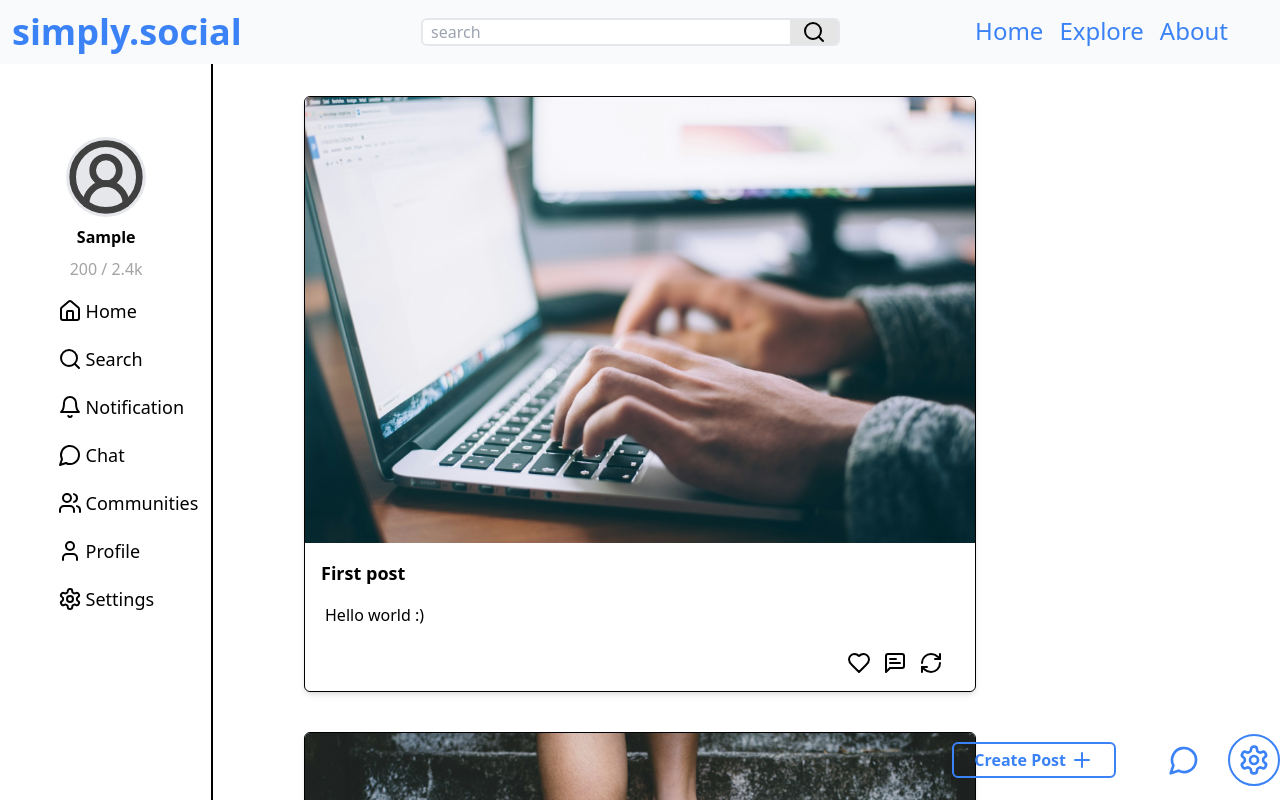
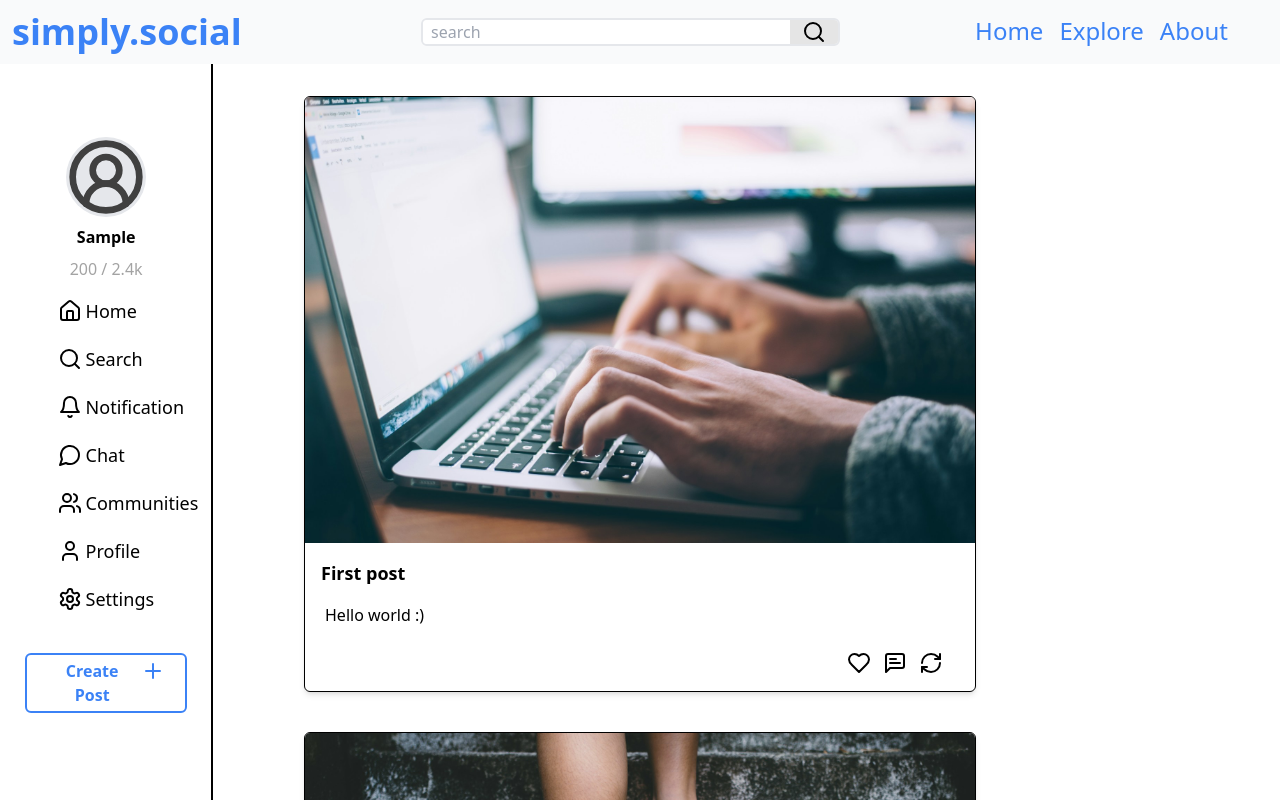
Before and after one commit to cswebdev/vite-blog-site, a React (Vite) app: page /signup in a window 1280 px wide. Both pictures are taken after typing "Sample", "Sample", "Sample" into the empty fields and a click on the button "Submit". Shown: the top 800 px of the page. Built offline with nearby package versions, Linux system fonts and the light colour scheme.

Commit message:
updating sidebar and bottom bar

```diff
--- a/src/App.tsx
+++ b/src/App.tsx
@@ -3,7 +3,7 @@ import HomePage from "./pages/HomePage";
 import LandingPage from "./pages/LandingPage";
 import UserSettings from "./pages/UserSettings";
 import NavBar from "./components/NavBar";
-import BottomBar from "./components/BottomBar";
+// import BottomBar from "./components/BottomBar";
 import SignUp from "./pages/SignUp";
 
 function App() {
@@ -32,9 +32,9 @@ function App() {
                <Route path="/signup" element={<SignUp />} />
             </Routes>
          </div>
-         <div className="fixed bottom-0 w-full">
+         {/* <div className="fixed bottom-0 w-full">
             <BottomBar />
-         </div>
+         </div> */}
       </div>
    );
 }
--- a/src/components/DropDownMenu.tsx
+++ b/src/components/DropDownMenu.tsx
@@ -1,5 +1,5 @@
 import { useState, useEffect } from "react";
-import { DropDownMenuProps } from "../types/Types";
+import { DropDownMenuProps } from "../types/types";
 import "../styles.css";
 import { Settings } from "lucide-react";
 // import ThemeToggle from "./ThemeToggle";
--- a/src/components/sidebar/Sidebar.tsx
+++ b/src/components/sidebar/Sidebar.tsx
@@ -1,4 +1,4 @@
-import { CircleUserRound } from "lucide-react";
+import { CircleUserRound, Plus } from "lucide-react";
 import { User } from "../../types/types";
 import SideBarMenu from "./SidebarMenu";
 
@@ -27,6 +27,12 @@ export default function SideBar({ user }: SideBarProps) {
                </h4>
                <p className="text-neutral-400">200 / 2.4k</p>
                <SideBarMenu />
+               <button className="btn-primary m-6">
+                  Create Post
+                  <span className="pl-1">
+                     <Plus />
+                  </span>
+               </button>
             </div>
          ) : (
             <div className="flex items-center mt-28 flex-col fixed left-22">
```
Lines whose indentation alone changed are shown as unchanged.
